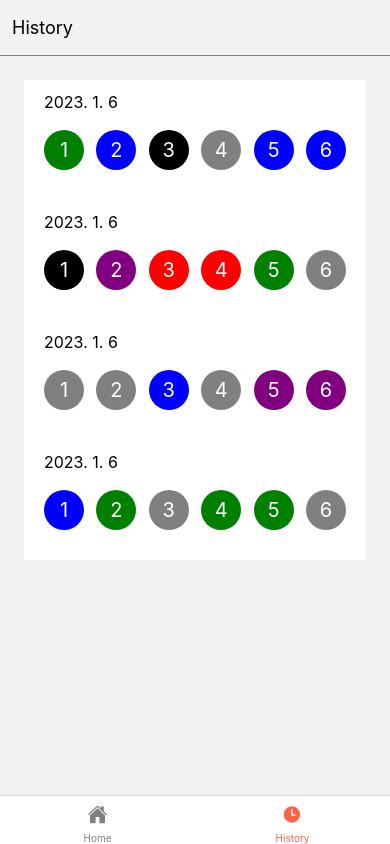
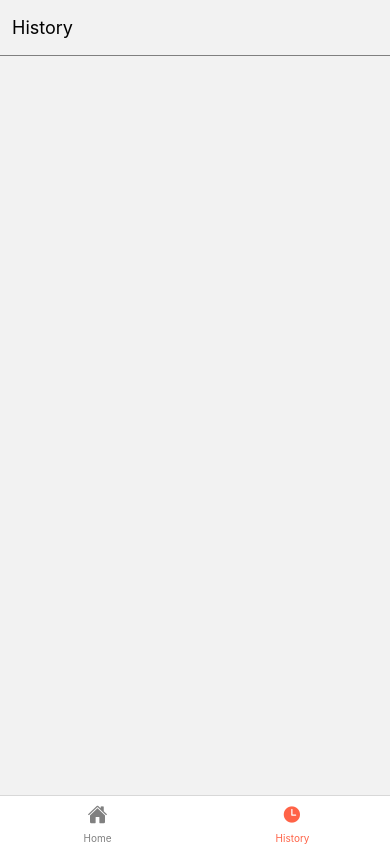
Before and after one commit to sunujun/lotto-number-generator, a React Native app: screen /History in a window 390 px wide. Built offline with nearby package versions, Linux system fonts and the light colour scheme.

Commit message:
history를 redux로 관리

```diff
--- a/App.tsx
+++ b/App.tsx
@@ -1,15 +1,19 @@
 import React from 'react';
+import { Provider } from 'react-redux';
 import { NavigationContainer } from '@react-navigation/native';
 import { SafeAreaProvider } from 'react-native-safe-area-context';
 import { BottomTabNavigation } from './src/navigation/BottomTabNavigation';
+import store from './src/store/store';
 
 function App(): JSX.Element {
     return (
-        <SafeAreaProvider>
-            <NavigationContainer>
-                <BottomTabNavigation />
-            </NavigationContainer>
-        </SafeAreaProvider>
+        <Provider store={store}>
+            <SafeAreaProvider>
+                <NavigationContainer>
+                    <BottomTabNavigation />
+                </NavigationContainer>
+            </SafeAreaProvider>
+        </Provider>
     );
 }
 
--- a/package.json
+++ b/package.json
@@ -13,11 +13,15 @@
     "@react-navigation/bottom-tabs": "^6.5.5",
     "@react-navigation/native": "^6.1.4",
     "@types/react-native-vector-icons": "^6.4.13",
+    "@types/redux-logger": "^3.0.9",
     "react": "18.2.0",
     "react-native": "0.71.2",
     "react-native-safe-area-context": "^4.5.0",
     "react-native-screens": "^3.20.0",
-    "react-native-vector-icons": "^9.2.0"
+    "react-native-vector-icons": "^9.2.0",
+    "react-redux": "^8.0.5",
+    "redux": "^4.2.1",
+    "redux-logger": "^3.0.6"
   },
   "devDependencies": {
     "@babel/core": "^7.20.0",
--- /dev/null
+++ b/src/actions/lottoNumbers.ts
@@ -0,0 +1,11 @@
+import { getRandomSixNumber } from '../utils/Utils';
+
+export const CREATE_NEW_NUMBERS = 'CREATE_NEW_NUMBERS';
+export const createNewNumbers = () => {
+    const numbers = getRandomSixNumber();
+
+    return {
+        type: CREATE_NEW_NUMBERS,
+        numbers,
+    };
+};
--- /dev/null
+++ b/src/reducers/lottoNumbers.ts
@@ -0,0 +1,31 @@
+import { createNewNumbers, CREATE_NEW_NUMBERS } from '../actions/lottoNumbers';
+
+type LottoNumbersAction = ReturnType<typeof createNewNumbers>;
+type LottoNumbersState = {
+    currentNumber: number[];
+    history: { date: Date; numbers: number[] }[];
+};
+
+const defaultState: LottoNumbersState = {
+    currentNumber: [],
+    history: [],
+};
+
+export const lottoNumberReducers = (state = defaultState, action: LottoNumbersAction) => {
+    if (action.type === CREATE_NEW_NUMBERS) {
+        return {
+            ...state,
+            currentNumber: action.numbers,
+            history: state.history.concat([
+                {
+                    date: new Date(),
+                    numbers: action.numbers,
+                },
+            ]),
+        };
+    }
+
+    return {
+        ...state,
+    };
+};
--- a/src/screens/HistoryListScreen.tsx
+++ b/src/screens/HistoryListScreen.tsx
@@ -1,28 +1,13 @@
-import React, { useState } from 'react';
+import React from 'react';
 import { View, FlatList } from 'react-native';
+import { useSelector } from 'react-redux';
 import { Header } from '../components/Header/Header';
 import { LottoNumberView } from '../components/LottoNumberView';
 import { Typography } from '../components/Typography';
+import { RootState } from '../store/store';
 
 export const HistoryListScreen = () => {
-    const [history] = useState([
-        {
-            date: new Date(),
-            numbers: [1, 2, 3, 4, 5, 6],
-        },
-        {
-            date: new Date(),
-            numbers: [1, 2, 3, 4, 5, 6],
-        },
-        {
-            date: new Date(),
-            numbers: [1, 2, 3, 4, 5, 6],
-        },
-        {
-            date: new Date(),
-            numbers: [1, 2, 3, 4, 5, 6],
-        },
-    ]);
+    const history = useSelector((state: RootState) => state.numbers.history);
 
     return (
         <View style={{ flex: 1 }}>
@@ -47,7 +32,7 @@ export const HistoryListScreen = () => {
                                 backgroundColor: 'white',
                             }}>
                             <Typography fontSize={16}>
-                                {item.date.getFullYear()}. {item.date.getMonth()}. {item.date.getDay()}
+                                {item.date.getFullYear()}. {item.date.getMonth() + 1}. {item.date.getDate()}
                             </Typography>
                             <LottoNumberView numbers={item.numbers} />
                         </View>
--- a/src/screens/HomeScreen.tsx
+++ b/src/screens/HomeScreen.tsx
@@ -1,18 +1,20 @@
-import React, { useCallback, useState } from 'react';
+import React, { useCallback } from 'react';
 import { View } from 'react-native';
+import { useDispatch, useSelector } from 'react-redux';
+import { createNewNumbers } from '../actions/lottoNumbers';
 import { Button } from '../components/Button';
 import { Header } from '../components/Header/Header';
 import { LottoNumberView } from '../components/LottoNumberView';
 import { Spacer } from '../components/Spacer';
 import { Typography } from '../components/Typography';
-import { getRandomSixNumber } from '../utils/Utils';
+import { RootState } from '../store/store';
 
 export const HomeScreen = () => {
-    const [numbers, setNumbers] = useState<number[]>([]);
+    const numbers = useSelector((state: RootState) => state.numbers.currentNumber);
+    const dispatch = useDispatch();
     const onPressGetNumber = useCallback(() => {
-        const randomNumbers = getRandomSixNumber();
-        setNumbers(randomNumbers);
-    }, []);
+        dispatch(createNewNumbers());
+    }, [dispatch]);
 
     return (
         <View style={{ flex: 1 }}>
--- /dev/null
+++ b/src/store/store.ts
@@ -0,0 +1,13 @@
+import { applyMiddleware, combineReducers, legacy_createStore as createStore } from 'redux';
+import logger from 'redux-logger';
+import { lottoNumberReducers } from '../reducers/lottoNumbers';
+
+const rootReducer = combineReducers({
+    numbers: lottoNumberReducers,
+});
+
+export type RootState = ReturnType<typeof rootReducer>;
+
+const store = createStore(rootReducer, applyMiddleware(logger));
+
+export default store;
```
Also changed, not shown: 1 other file (tests, documents, lock files or other folders).
